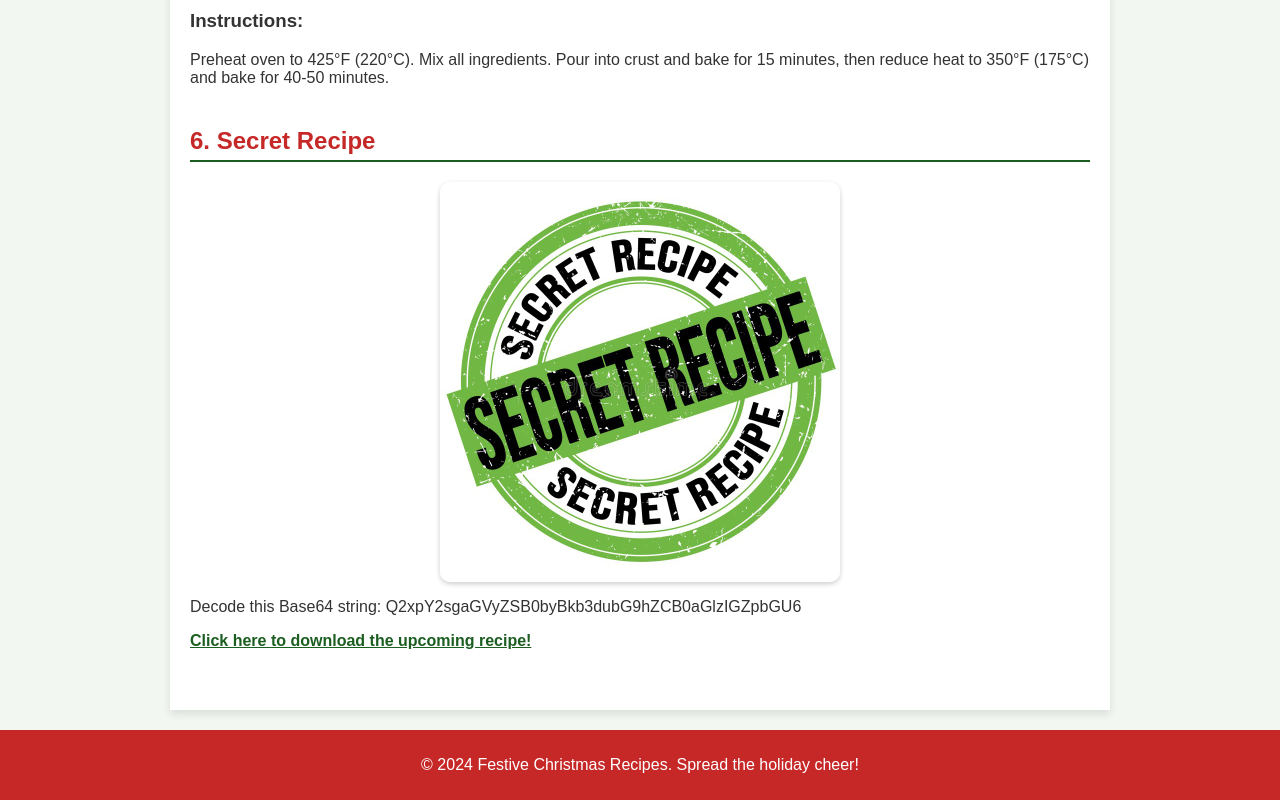
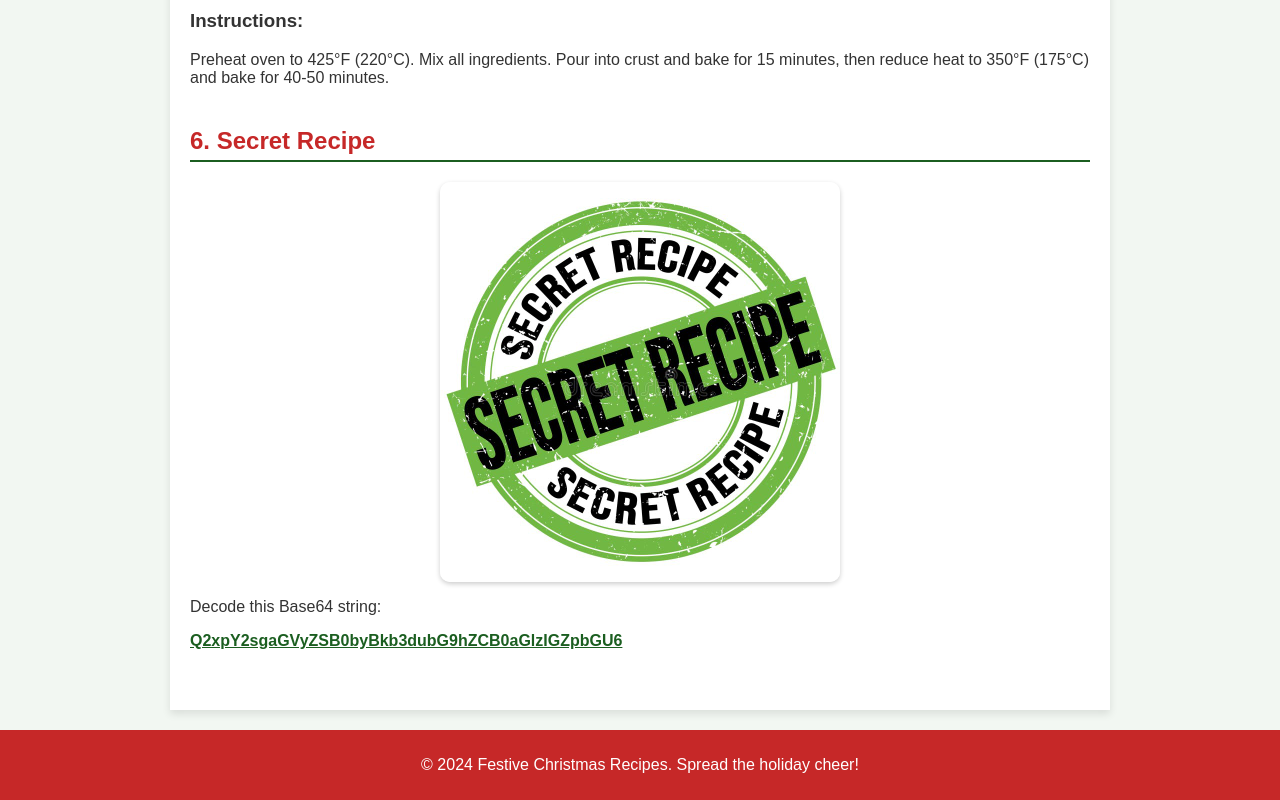
Before and after one commit to TheGrund/Christmas-Recipes, a plain HTML site: page index.html in a window 1280 px wide. Shown: the part 4187-4987 px from the top of the page. Drawn offline with Linux system fonts and the light colour scheme.

Commit message:
Update index.html

```diff
--- a/index.html
+++ b/index.html
@@ -179,10 +179,10 @@
         <div class="recipe" id="Secret Recipe">
             <h2>6. Secret Recipe</h2>
             <img src="Secret Recipe.jpg" alt="New Recipe Placeholder" title="New Recipe Placeholder">
-            <p>Decode this Base64 string: Q2xpY2sgaGVyZSB0byBkb3dubG9hZCB0aGlzIGZpbGU6</p>
+            <p>Decode this Base64 string:</p>
             <p>
-                <a href="new-recipe.txt" download="Holiday_Recipe.txt" style="color: #1b5e20; font-weight: bold; text-decoration: underline;">
-                    Click here to download the upcoming recipe!
+                <a href="new-recipe.txt" download="Santa.jpg" style="color: #1b5e20; font-weight: bold; text-decoration: underline;">
+                    Q2xpY2sgaGVyZSB0byBkb3dubG9hZCB0aGlzIGZpbGU6
                 </a>
             </p>
         </div>
```
